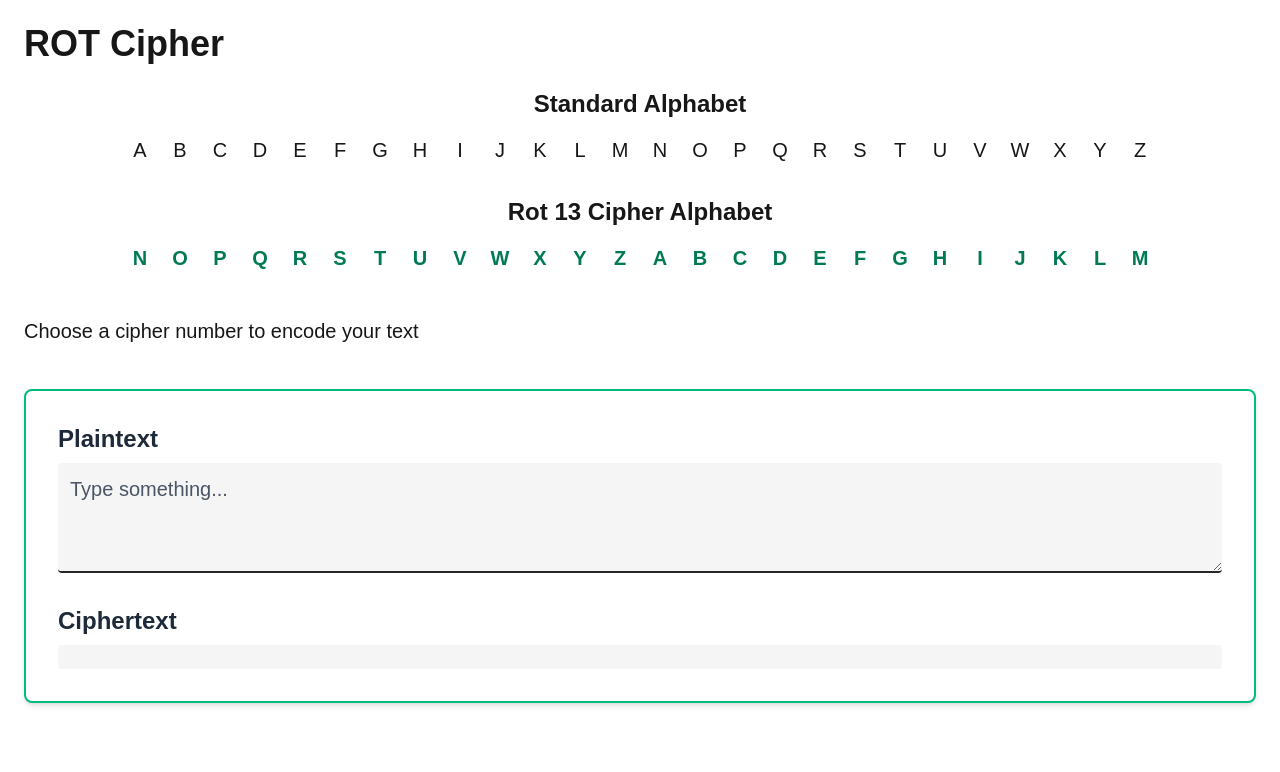
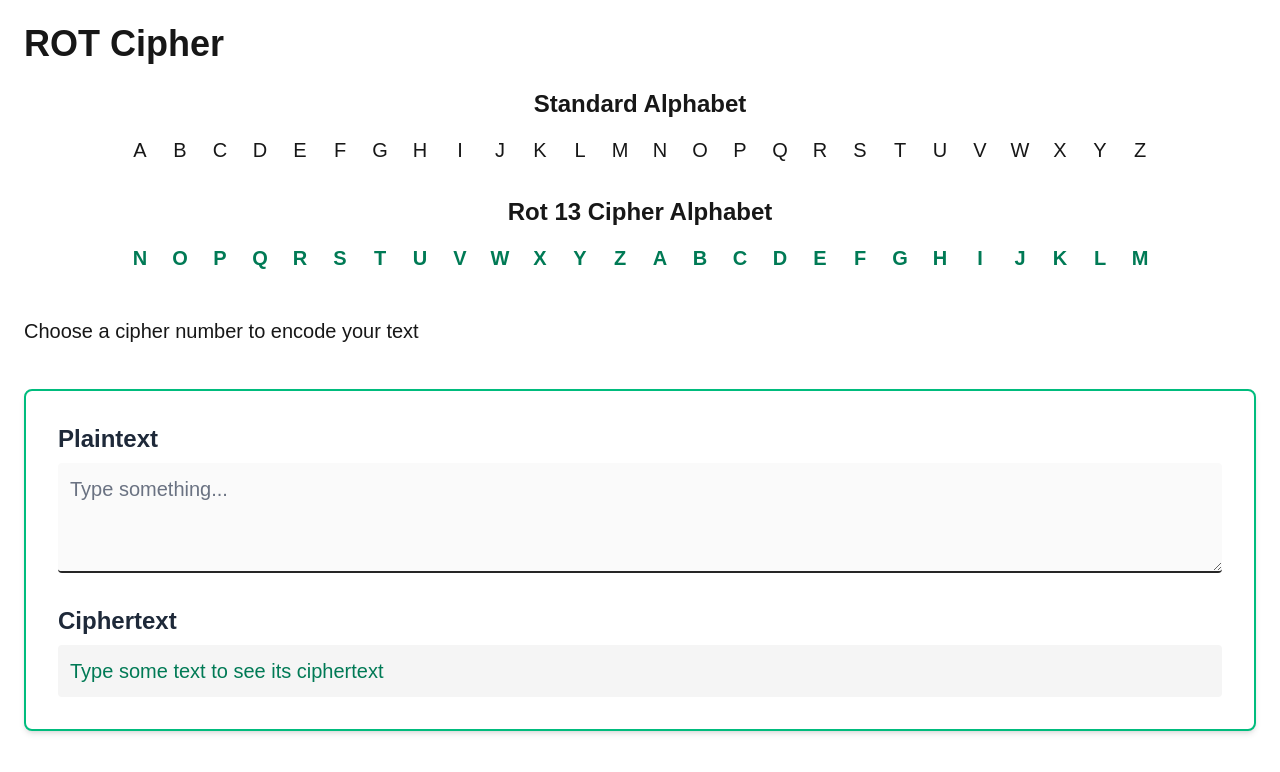
Before and after one commit to jdesoto1618/string-cipher-app, a Next.js app: page / in a window 1280 px wide. Shown: the top 772 px of the page. Built offline with nearby package versions, Linux system fonts and the light colour scheme.

Commit message:
Updates classes on textarea to show a lighter background on the input. Updates the ciphertext output html classes to match the textarea.

```diff
--- a/components/text-panel.tsx
+++ b/components/text-panel.tsx
@@ -21,14 +21,14 @@ export function TextPanel({ text, onTextChange, ciphertext }: TextPanelProps) {
                     onChange={(e) => onTextChange(e.target.value)}
                     rows={3}
                     placeholder="Type something..."
-                    className="rounded border-b-2 border-neutral-800 bg-neutral-100 p-3 text-xl outline-none focus:bg-white placeholder:text-gray-600 text-emerald-700"
+                    className="rounded border-b-2 border-neutral-800 bg-neutral-50 p-3 text-xl outline-none focus:bg-white placeholder:text-gray-500 text-emerald-700"
                 />
             </div>
 
             <div className="flex flex-col gap-2">
                 <h2 className="text-2xl font-semibold text-gray-800">Ciphertext</h2>
                 <p aria-live="polite" className="rounded border-neutral-800 bg-neutral-100 text-emerald-700 p-3 text-xl">
-                    {ciphertext}
+                    {ciphertext || "Type some text to see its ciphertext"}
                 </p>
             </div>
         </div>
```
